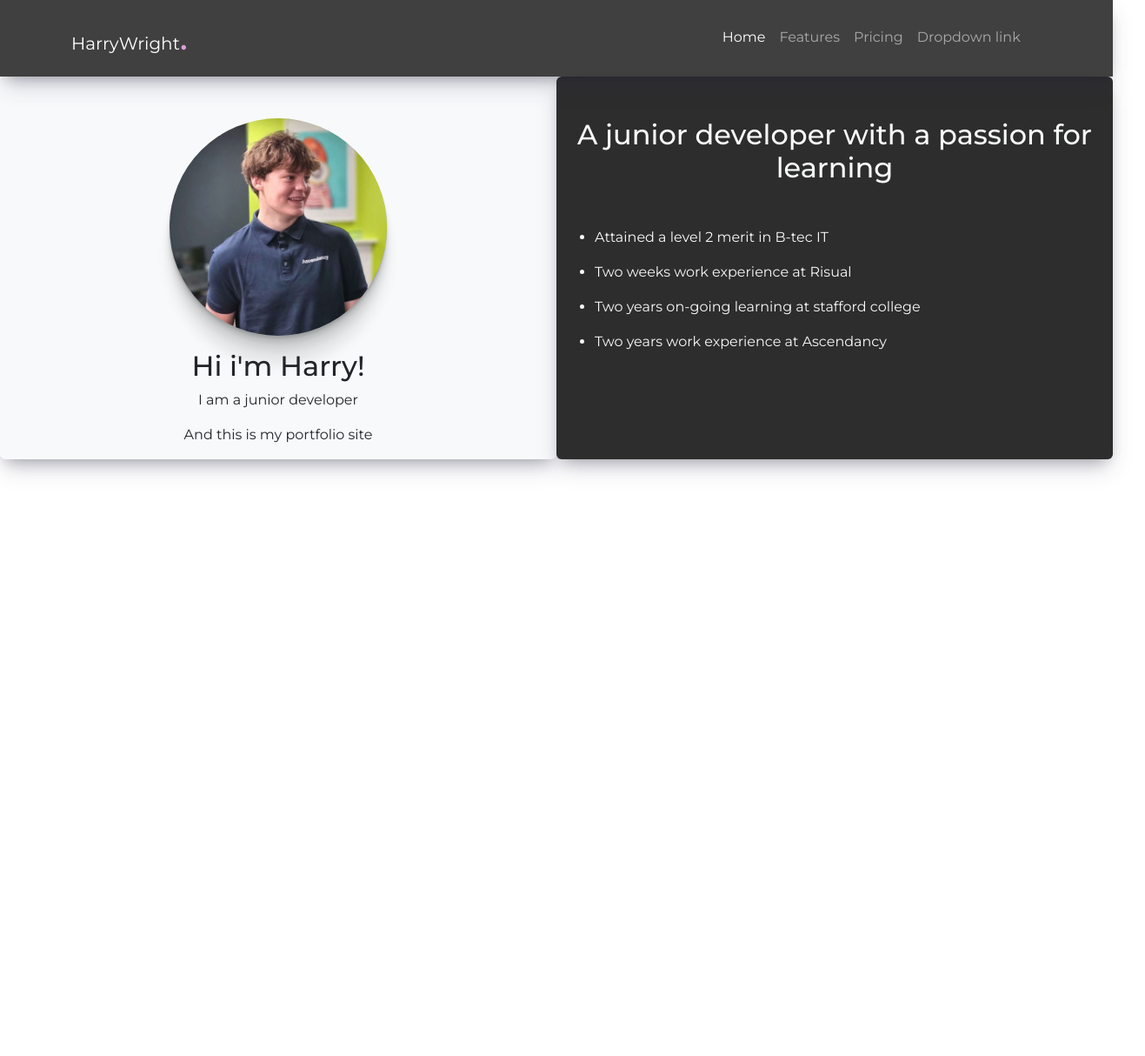
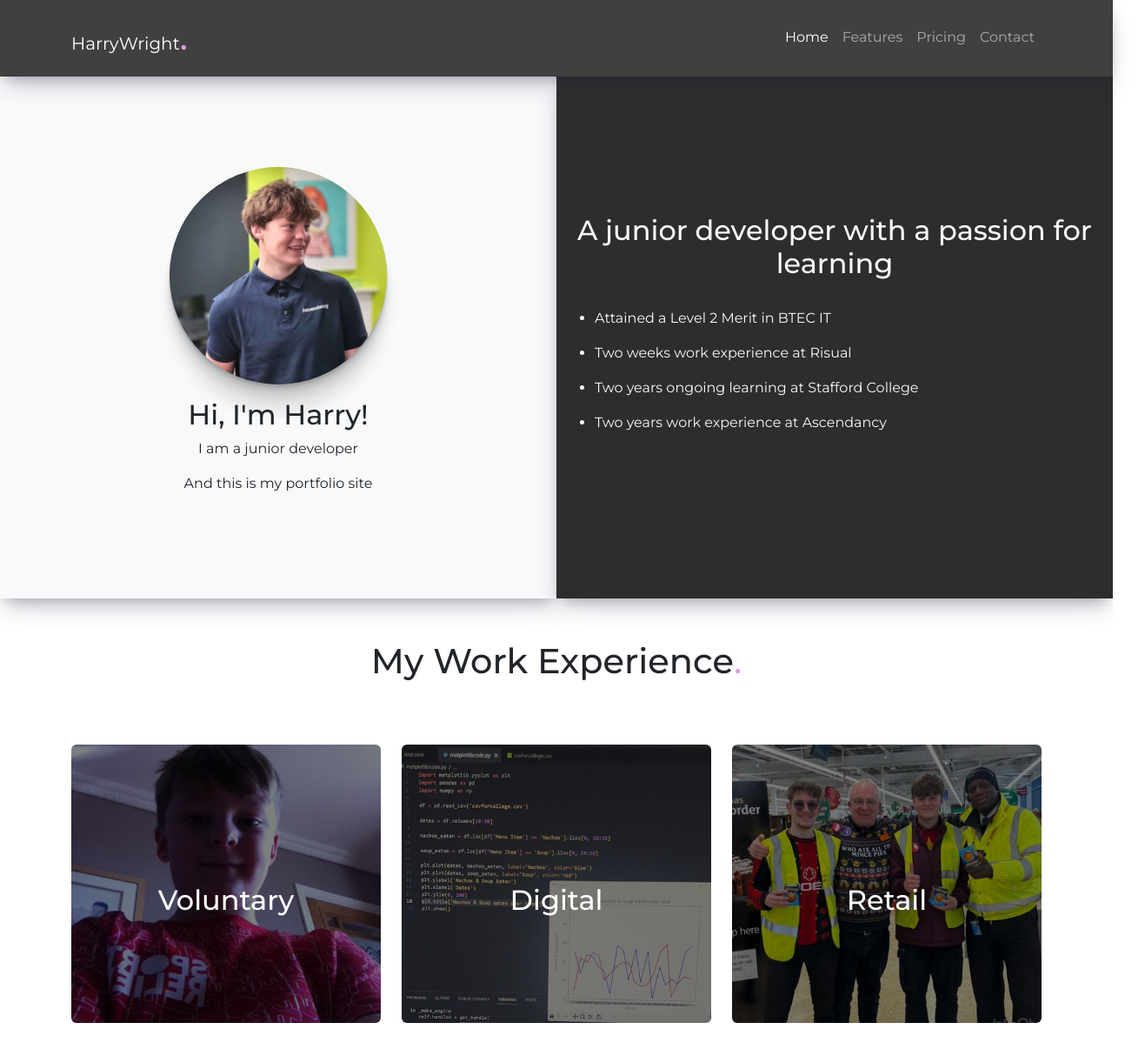
Before and after one commit to HarryWright897/harry-portfolio-site, a plain HTML site: page harry-portfolio/index.html in a window 1280 px wide. Shown: the whole page at 87% size, 1317 px wide, since content can reach past the window. Before the commit the page ends 888 px from the top, so only its background shows below. Drawn offline with nearby package versions, Linux system fonts and the light colour scheme.

Commit message:
Add files via upload

```diff
--- a/harry-portfolio/index.html
+++ b/harry-portfolio/index.html
@@ -16,7 +16,7 @@
 <body>
 
     <!-- Navbar -->
-    <nav class="navbar navbar-dark bg-opacity-75 bg-black navbar-expand-lg p-2 sticky-top black-shadow">
+    <nav class="navbar navbar-dark bg-opacity-75 bg-black navbar-expand-lg p-2 black-shadow sticky-top">
         <div class="container">
           <a class="navbar-brand brand-hover" href="#">HarryWright<span class="lilac-txt txt-2 w-500">.</span></a>
           <button class="navbar-toggler" type="button" data-bs-toggle="collapse" data-bs-target="#navbarNavDropdown" aria-controls="navbarNavDropdown" aria-expanded="false" aria-label="Toggle navigation">
@@ -33,48 +33,108 @@
               <li class="nav-item">
                 <a class="nav-link" href="#">Pricing</a>
               </li>
-              <li class="nav-item dropdown">
-                <a class="nav-link dropdown-toggle" href="#" role="button" data-bs-toggle="dropdown" aria-expanded="false">
-                  Dropdown link
-                </a>
-                <ul class="dropdown-menu">
-                  <li><a class="dropdown-item" href="#">Action</a></li>
-                  <li><a class="dropdown-item" href="#">Another action</a></li>
-                  <li><a class="dropdown-item" href="#">Something else here</a></li>
-                </ul>
+              <li class="nav-item">
+                <a class="nav-link" href="#">Contact</a>
               </li>
             </ul>
           </div>
         </div>
     </nav>
 
-      <!-- creating a hero section will have a picute on the left and some text on the right -->
+    <!-- Hero Section -->
     <div class="hero-section">
-        <div class="container-fluid position-absolute vh-100">
-          <div class="row h-50">
-            <!-- left -->
-            <div class="col-12 col-md-6 text-center bg-body-tertiary rounded black-shadow">
-              <img src="images\Harry-1.jpg" class="rounded-circle circle-shadow mb-3 mt-5" height="250em" alt="harry thuggin">
-              <h2>Hi i'm Harry!</h2>
-              <p>I am a junior developer<p>
+      <div class="container-fluid">
+        <div class="row bg-body-tertiary align-items-center"> <!-- Ensures at least 75vh on larger screens -->
+
+          <!-- Left -->
+          <div class="col-12 col-md-6 d-flex vh-75 flex-column justify-content-center align-items-center text-center black-shadow py-5 h-md-100">
+            <img src="images/personal/Harry-1.jpg" class="rounded-circle circle-shadow mb-3" height="250em" alt="Harry thuggin">
+            <h2>Hi, I'm Harry!</h2>
+            <p>I am a junior developer</p>
             <p>And this is my portfolio site</p>
           </div>
-            <!-- right -->
-            <div class="col-12 col-md-6 dark-grey-bg rounded text-light black-shadow">
-              <h2 class="mt-5 text-center">A junior developer with a passion for learning</h2>
-              <ul class="d-flex flex-column justify-content-center mt-5">
 
-                <li><p>Attained a level 2 merit in B-tec IT</p></li>
+          <!-- Right -->
+          <div class="col-12 col-md-6 vh-75 d-flex flex-column justify-content-center dark-grey-bg text-light black-shadow py-5 h-md-100">
+            <h2 class="text-center">A junior developer with a passion for learning</h2>
+            <ul class="mt-4">
+              <li><p>Attained a Level 2 Merit in BTEC IT</p></li>
               <li><p>Two weeks work experience at Risual</p></li>
-                <li><p>Two years  on-going learning at stafford college</p></li>
+              <li><p>Two years ongoing learning at Stafford College</p></li>
               <li><p>Two years work experience at Ascendancy</p></li>
+            </ul>
+          </div>
 
-              </ul>
         </div>
       </div>
     </div>
 
+    <!-- My Works Section -->
+    <div class="my-works-section my-5">
+      <!-- title -->
+      <div class="container">
+        <div class="row justify-content-center">
+          <div class="col-12">
+            <h1 class="text-center">My Work Experience<span class="lilac-txt">.</span></h1>
+          </div>
+        </div>
+      </div>
+      <!-- grid of work examples -->
+      <div class="container my-5">
+        <div class="row align-items-center text-center">
 
+          <!-- left -->
+          <div class="col-md-4 gy-3">
+            <!-- linking the image -->
+            <a href="#">
+              <div class="image-container">
+                <!-- image -->
+                <img src="images/work-experience/voluntary.jpg" alt="image 3" class="rounded">
+
+                <!-- text over the image -->
+                <div class="overlay-text">
+                  <h2>Voluntary</h2>
+                </div>
+              </div>
+            </a>
+
+          </div>
+
+          <!-- middle -->
+          <div class="col-md-4 gy-3">
+            <!-- linking the image -->
+            <a href="#">
+              <div class="image-container">
+                <!-- image -->
+                <img src="images/work-experience/digital.jpg" alt="image 3" class="rounded">
+
+                <!-- text over the image -->
+                <div class="overlay-text">
+                  <h2>Digital</h2>
+                </div>
+              </div>
+            </a>
+
+          </div>
+
+          <!-- right -->
+          <div class="col-md-4 gy-3">
+            <!-- linking the image -->
+            <a href="#">
+              <div class="image-container">
+                <!-- image -->
+                <img src="images/work-experience/retail.jpg" alt="image 3" class="rounded">
+
+                <!-- text over the image -->
+                <div class="overlay-text">
+                  <h2>Retail</h2>
+                </div>
+              </div>
+            </a>
+          </div>
+
+        </div>
+      </div>
     </div>
 
     <script src="https://cdn.jsdelivr.net/npm/bootstrap@5.3.3/dist/js/bootstrap.bundle.min.js" integrity="sha384-YvpcrYf0tY3lHB60NNkmXc5s9fDVZLESaAA55NDzOxhy9GkcIdslK1eN7N6jIeHz" crossorigin="anonymous"></script>
--- a/harry-portfolio/style.css
+++ b/harry-portfolio/style.css
@@ -28,6 +28,10 @@
 
     .txt-2{
         font-size: 2em;
+    }
+
+    .vh-75{
+        min-height: 75vh;
     }
 
 /* text and bg colours */
@@ -75,3 +79,30 @@
         opacity: 0;
         transition: all 0.5s;
     }
+
+/* my works */
+    /* grid section */
+    .image-container{
+        position: relative;
+    }
+
+    .image-container img{
+        width: 100%;
+        height: 20em;
+        object-fit: cover;
+        filter: brightness(50%);
+    }
+
+    .image-container img:hover{
+        filter: brightness(90%);
+        transition: all 0.5s;
+    }
+
+    .overlay-text{
+        position: absolute;
+        top: 50%;
+        left: 0;
+        bottom: 50%;
+        right: 0;
+        color: white;
+    }
```
Also changed, not shown: harry-portfolio/images/Personal/Harry-1.jpg (added), harry-portfolio/images/assets/plaecholder.png (added), harry-portfolio/images/work-experience/digital.jpg (added), harry-portfolio/images/work-experience/retail.jpg (added), harry-portfolio/images/work-experience/voluntary.jpg (added). Lines whose indentation alone changed are shown as unchanged.
